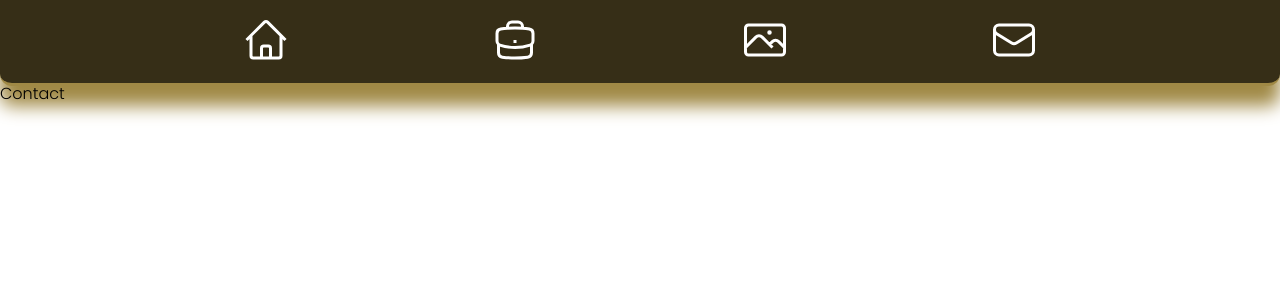
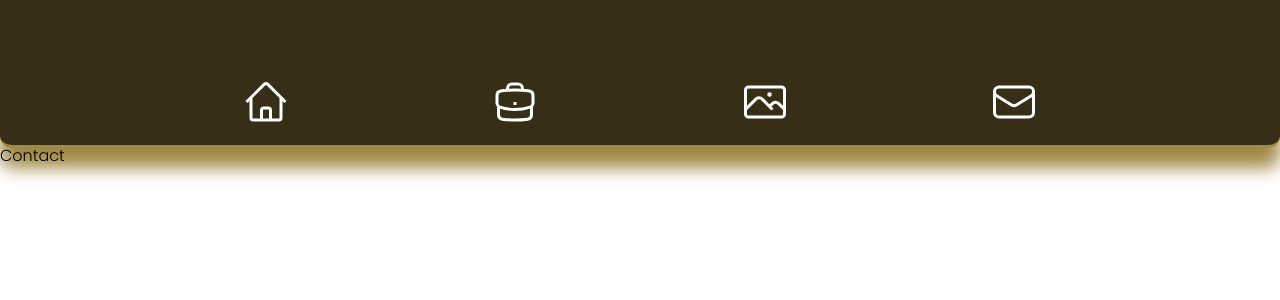
Before and after one commit to Xcaliburns/mathieu-formations, a React (Vite) app: page /contact in a window 1280 px wide. Shown: the top 300 px of the page. Built offline with nearby package versions, Linux system fonts and the light colour scheme.

Commit message:
experience ok

```diff
--- a/src/index.css
+++ b/src/index.css
@@ -53,7 +53,7 @@ input {
   justify-content: space-around;
   padding: 1rem;
   width: 100%;
-  height: 17%;
+  height: fit-content;
   background-color: #362E17;
   border-bottom: 3px solid #a08945;
   box-shadow: 0px 20px 18px #a08945;
@@ -70,6 +70,7 @@ input {
 }
 
 .Header .Navbar {
+  margin-top: 5%;
   width: 80%;
   display: flex;
   align-items: center;
--- a/src/index.scss
+++ b/src/index.scss
@@ -82,7 +82,9 @@ $fontsizelarge:3vw;
     justify-content: space-around;
     padding:1rem;
     width: 100%;
-    height: 17%;
+
+    height: fit-content;
+
     background-color: $navbarColor;
     border-bottom:3px solid $primaryColor;
     box-shadow: 0px 20px 18px #a08945;
@@ -96,13 +98,14 @@ $fontsizelarge:3vw;
         width:15%;
     }
     .Navbar{
+       margin-top: 5%;
         width:80%;
         display: flex;
         align-items: center;
         flex-direction: row;
         justify-content: space-around;
 
-       ;
+
 
 
     .nav-link {
```
Also changed, not shown: src/index.min.css.
